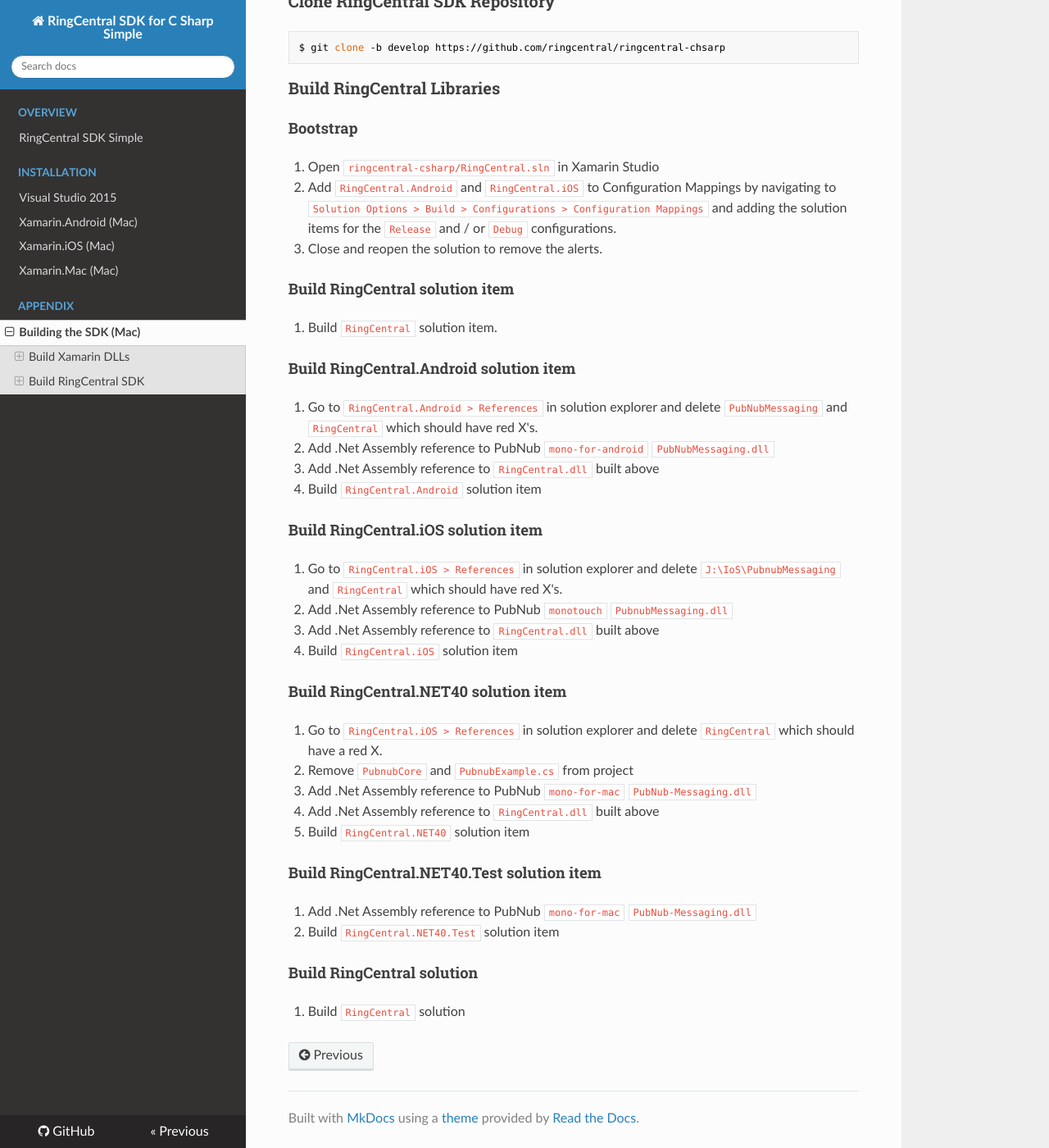
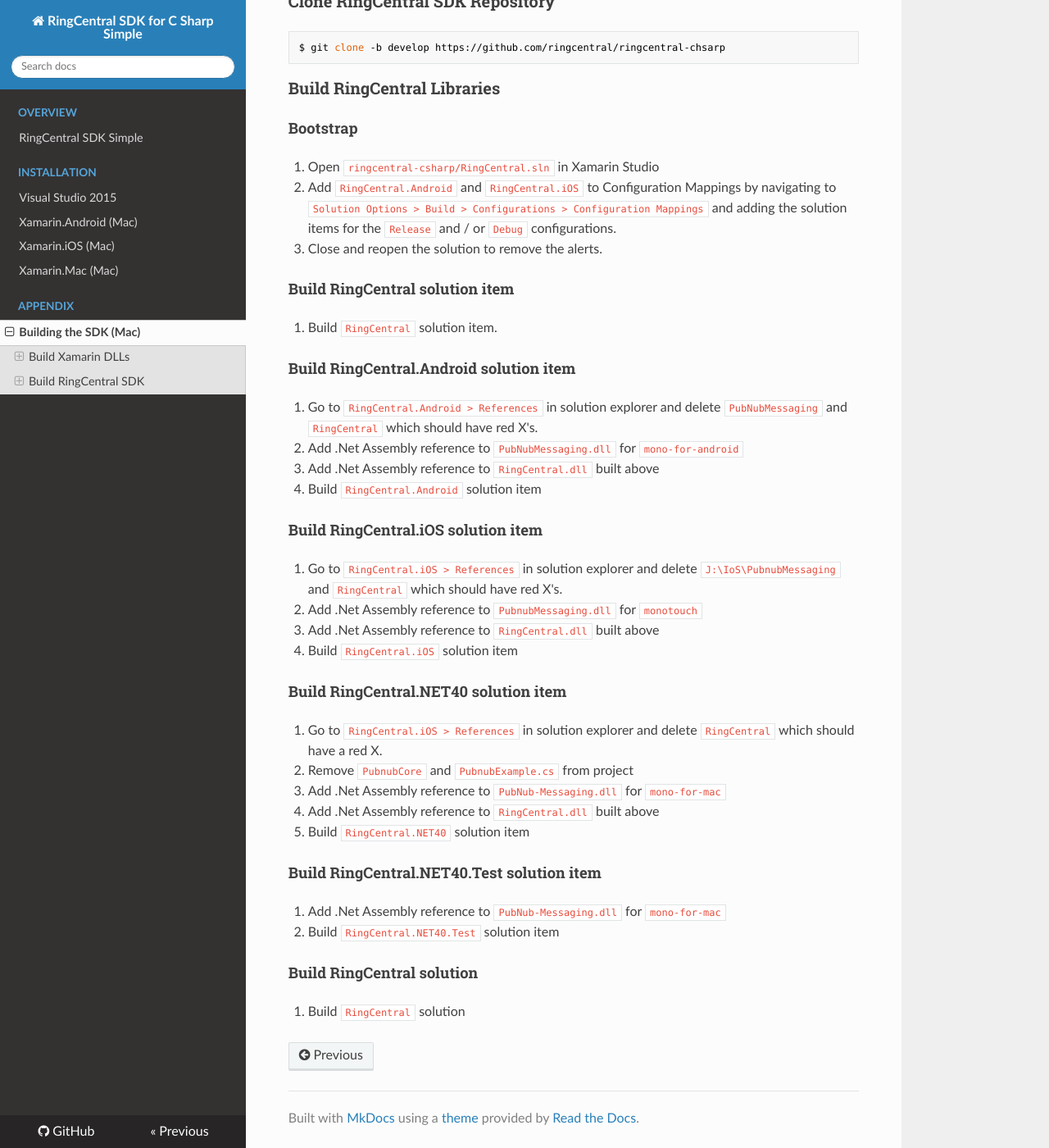
Before and after one commit to grokify/ringcentral-sdk-csharp-simple, an MkDocs documentation site: the page built from docs/appendix/Build-SDK-Mac.md, in a window 1280 px wide and 1400 px high, scrolled down 562 px. Shown: the whole window at 82% size. Built offline with MkDocs 1.6.1, drawn with Linux system fonts in a browser that asks for light colours; nearby versions of some CDN libraries; old or Windows-style settings are respelled for this version of MkDocs.

Commit message:
update mkdocs

```diff
--- a/docs/appendix/Build-SDK-Mac.md
+++ b/docs/appendix/Build-SDK-Mac.md
@@ -37,14 +37,14 @@ $ git clone -b develop https://github.com/ringcentral/ringcentral-chsarp
 #### Build RingCentral.Android solution item
 
 1. Go to `RingCentral.Android > References` in solution explorer and delete `PubNubMessaging` and `RingCentral` which should have red X's.
-1. Add .Net Assembly reference to PubNub `mono-for-android` `PubNubMessaging.dll`
+1. Add .Net Assembly reference to `PubNubMessaging.dll` for `mono-for-android`
 1. Add .Net Assembly reference to `RingCentral.dll` built above
 1. Build `RingCentral.Android` solution item
 
 #### Build RingCentral.iOS solution item
 
 1. Go to `RingCentral.iOS > References` in solution explorer and delete `J:\IoS\PubnubMessaging` and `RingCentral` which should have red X's.
-1. Add .Net Assembly reference to PubNub `monotouch` `PubnubMessaging.dll`
+1. Add .Net Assembly reference to `PubnubMessaging.dll` for `monotouch`
 1. Add .Net Assembly reference to `RingCentral.dll` built above
 1. Build `RingCentral.iOS` solution item
 
@@ -52,13 +52,13 @@ $ git clone -b develop https://github.com/ringcentral/ringcentral-chsarp
 
 1. Go to `RingCentral.iOS > References` in solution explorer and delete `RingCentral` which should have a red X.
 1. Remove `PubnubCore` and `PubnubExample.cs` from project
-1. Add .Net Assembly reference to PubNub `mono-for-mac` `PubNub-Messaging.dll`
+1. Add .Net Assembly reference to `PubNub-Messaging.dll` for `mono-for-mac`
 1. Add .Net Assembly reference to `RingCentral.dll` built above
 1. Build `RingCentral.NET40` solution item
 
 #### Build RingCentral.NET40.Test solution item
 
-1. Add .Net Assembly reference to PubNub `mono-for-mac` `PubNub-Messaging.dll`
+1. Add .Net Assembly reference to `PubNub-Messaging.dll` for `mono-for-mac`
 1. Build `RingCentral.NET40.Test` solution item
 
 #### Build RingCentral solution
```
